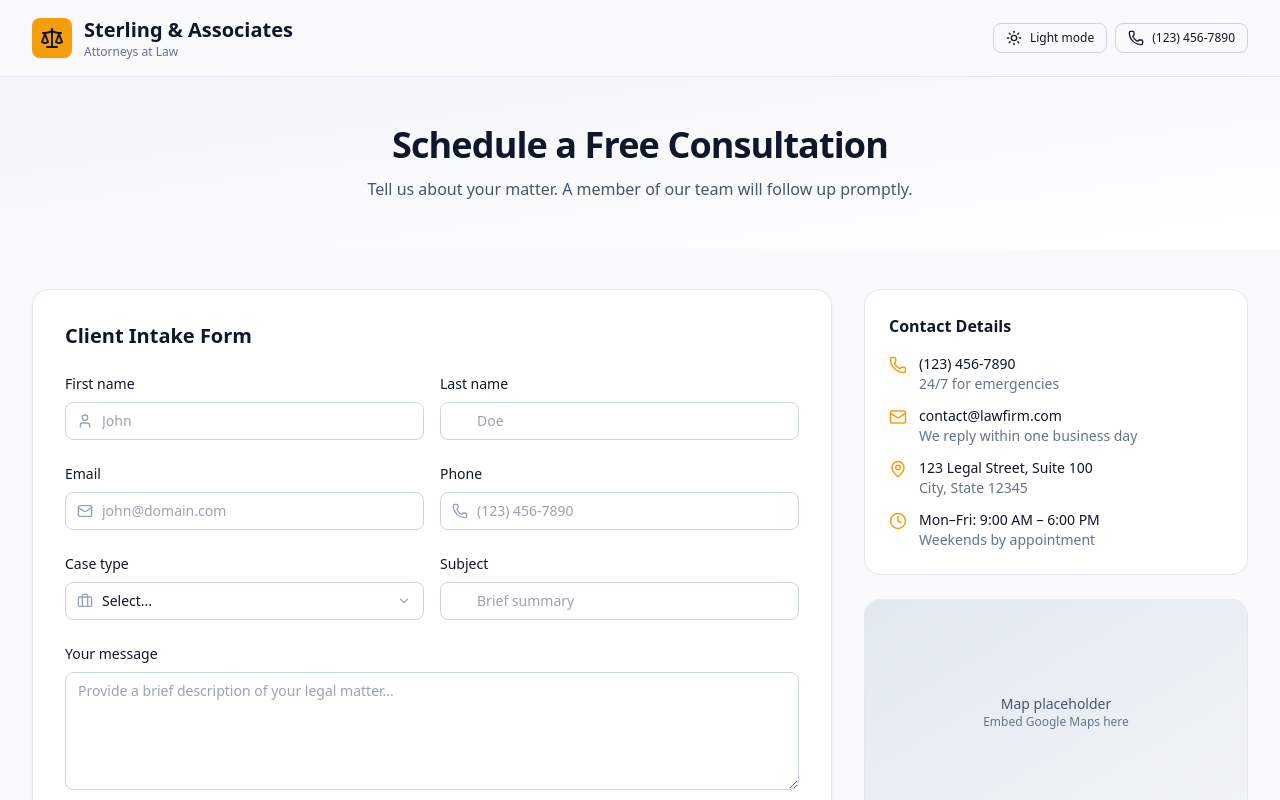
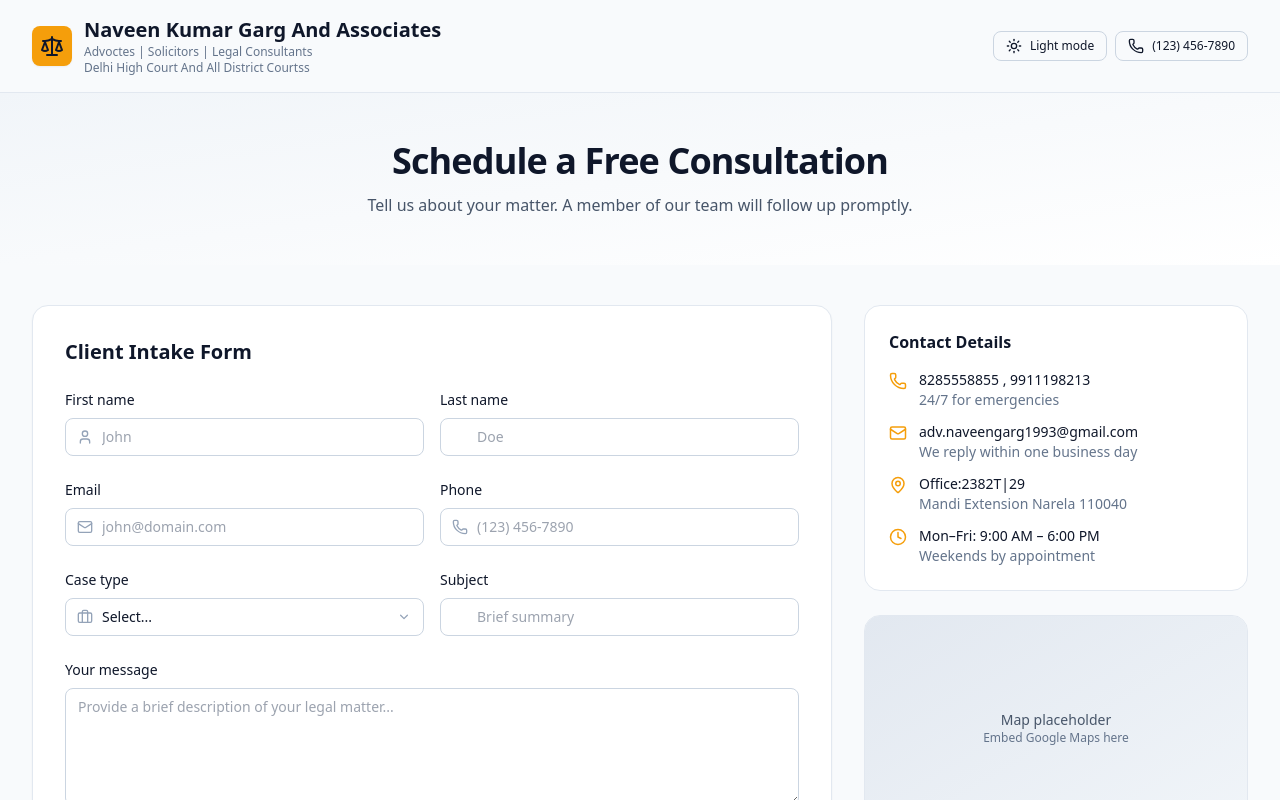
Before and after one commit to shivamMittal088/law-web-app, a React (Create React App) app: page /Form in a window 1280 px wide. Shown: the top 800 px of the page. Built offline with nearby package versions, Linux system fonts and the light colour scheme.

Commit message:
Information Added

```diff
--- a/src/components/FormPage.jsx
+++ b/src/components/FormPage.jsx
@@ -62,8 +62,10 @@
 
     try {
       // Sends the entire <form>, including files, to EmailJS
+      console.log(formRef.current);
       await emailjs.sendForm(SERVICE_ID, TEMPLATE_ID, formRef.current, PUBLIC_KEY);
       setSubmitted(true);
+
       // Reset form fields
       formRef.current.reset();
       setFileName("");
@@ -87,8 +89,9 @@
                 <Scale className="text-slate-900" size={24} />
               </span>
               <div>
-                <h1 className="text-lg sm:text-xl font-bold">Sterling & Associates</h1>
-                <p className="text-xs text-slate-500 dark:text-slate-400">Attorneys at Law</p>
+                <h1 className="text-lg sm:text-xl font-bold">Naveen Kumar Garg And Associates</h1>
+                <p className="text-xs text-slate-500 dark:text-slate-400">Advoctes | Solicitors | Legal Consultants</p>
+                <p className="text-xs text-slate-500 dark:text-slate-400">Delhi High Court And All District Courtss</p>
               </div>
             </div>
 
@@ -235,15 +238,15 @@
                   <li className="flex items-start gap-3">
                     <Phone size={18} className="mt-0.5 text-amber-500" />
                     <div>
-                      <p className="font-medium">(123) 456-7890</p>
+                      <p className="font-medium">8285558855 , 9911198213</p>
                       <p className="text-slate-500 dark:text-slate-400">24/7 for emergencies</p>
                     </div>
                   </li>
                   <li className="flex items-start gap-3">
                     <Mail size={18} className="mt-0.5 text-amber-500" />
                     <div>
-                      <a href="mailto:contact@lawfirm.com" className="font-medium hover:underline">
-                        contact@lawfirm.com
+                      <a href="adv.naveengarg1993@gmail.com" className="font-medium hover:underline">
+                        adv.naveengarg1993@gmail.com
                       </a>
                       <p className="text-slate-500 dark:text-slate-400">We reply within one business day</p>
                     </div>
@@ -251,8 +254,8 @@
                   <li className="flex items-start gap-3">
                     <MapPin size={18} className="mt-0.5 text-amber-500" />
                     <div>
-                      <p className="font-medium">123 Legal Street, Suite 100</p>
-                      <p className="text-slate-500 dark:text-slate-400">City, State 12345</p>
+                      <p className="font-medium">Office:2382T|29</p>
+                      <p className="text-slate-500 dark:text-slate-400">Mandi Extension Narela 110040</p>
                     </div>
                   </li>
                   <li className="flex items-start gap-3">
@@ -280,7 +283,7 @@
         {/* Footer */}
         <footer className="border-t border-slate-200 dark:border-slate-800 py-10">
           <div className="max-w-7xl mx-auto px-4 sm:px-6 lg:px-8 text-center text-sm text-slate-500 dark:text-slate-400">
-            &copy; {new Date().getFullYear()} Sterling & Associates. All rights reserved.
+            &copy; {new Date().getFullYear()} Naveen Kumar Garg And Associates . All rights reserved.
           </div>
         </footer>
       </div>
--- a/src/components/Header.jsx
+++ b/src/components/Header.jsx
@@ -12,13 +12,13 @@
         <div className="max-w-7xl mx-auto px-4 sm:px-6 lg:px-8">
           <div className="flex justify-between items-center py-3 text-sm">
             <div className="flex items-center space-x-6">
-              <a href="tel:+1234567890" className="flex items-center space-x-2 hover:text-amber-400 transition-colors">
+              <a href="tel:+8285558855" className="flex items-center space-x-2 hover:text-amber-400 transition-colors">
                 <Phone size={16} />
-                <span>(123) 456-7890</span>
+                <span>CallUs</span>
               </a>
-              <a href="mailto:contact@lawfirm.com" className="hidden sm:flex items-center space-x-2 hover:text-amber-400 transition-colors">
+              <a href="mailto:adv.naveengarg123@gmail.com" className="hidden sm:flex items-center space-x-2 hover:text-amber-400 transition-colors">
                 <Mail size={16} />
-                <span>contact@lawfirm.com</span>
+                <span>MailUs</span>
               </a>
             </div>
             <div className="text-slate-300">
@@ -37,8 +37,9 @@
               <Scale size={28} className="text-slate-900" />
             </div>
             <div>
-              <h1 className="text-2xl font-bold">Sterling & Associates</h1>
-              <p className="text-xs text-slate-400">Attorneys at Law</p>
+              <h1 className="text-2xl font-bold">Naveen Kumar Garg And Associates</h1>
+              <p className="text-xs text-slate-400">Advoctes | Solicitors | Legal Consultants</p>
+              <p className="text-xs text-slate-400">Delhi High Court And All District Courts</p>
             </div>
           </div>
 
```
